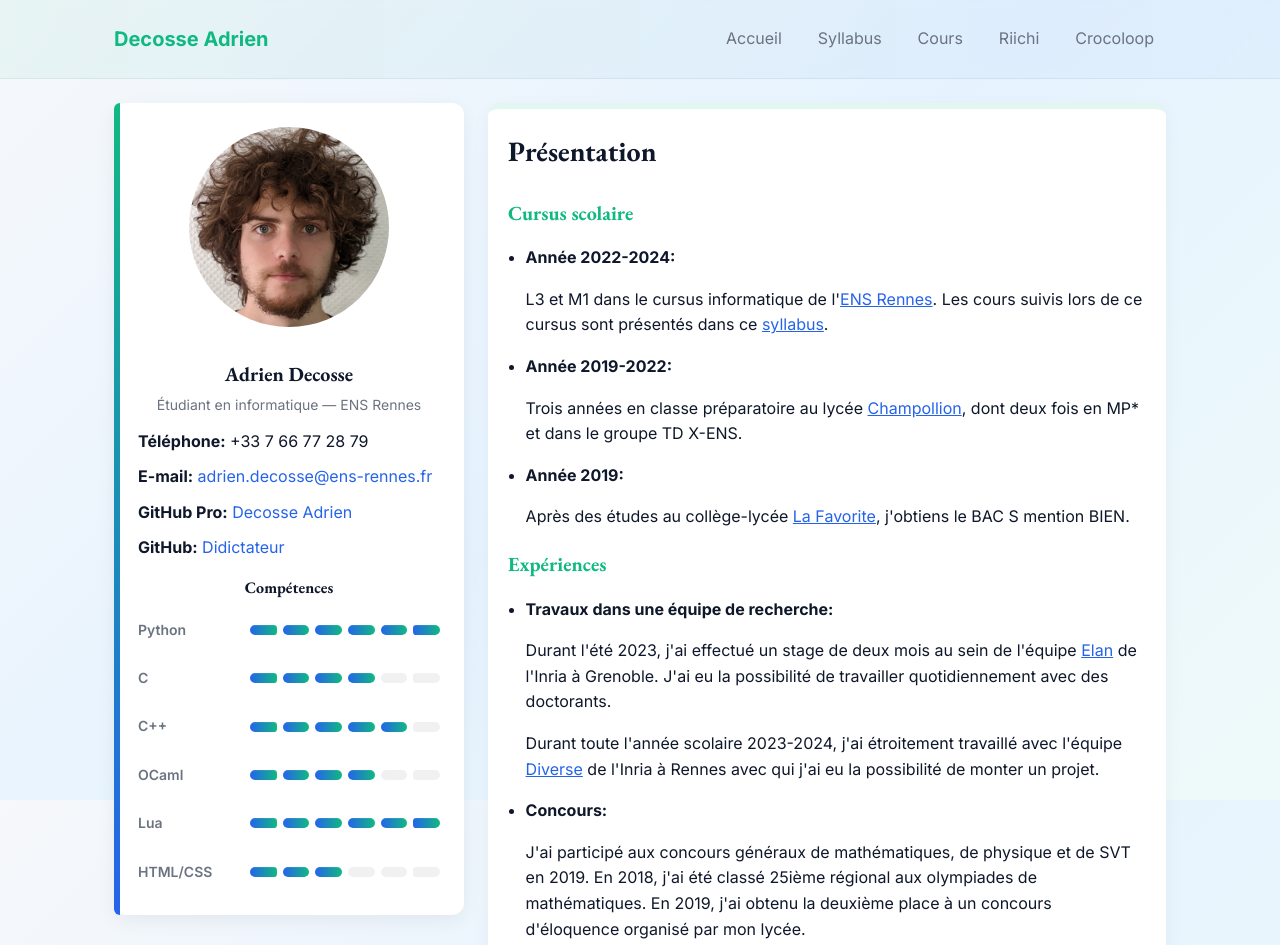
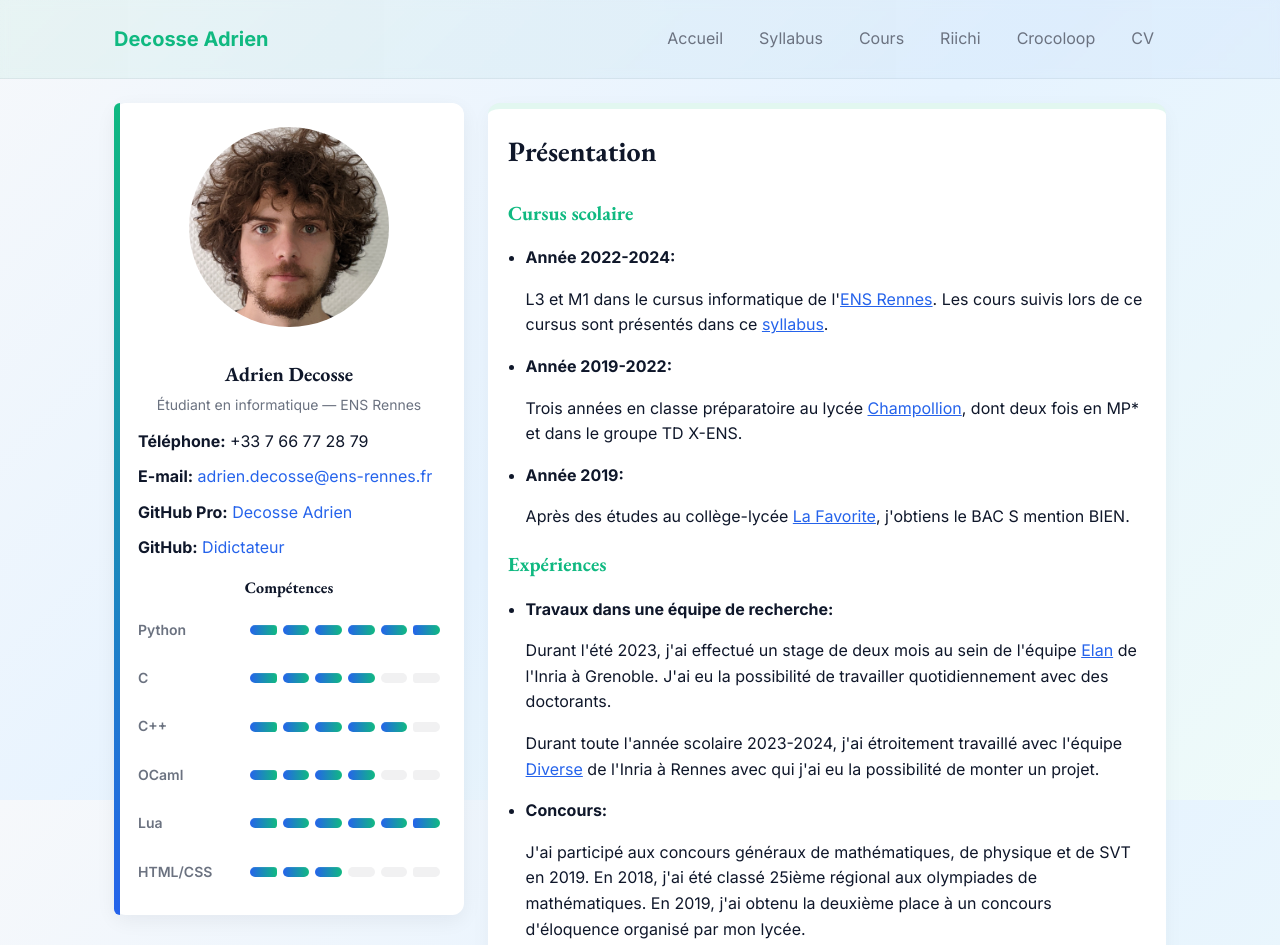
Before and after one commit to Didictateur/website, a website: page index.html in a window 1280 px wide. Shown: the top 945 px of the page. Drawn offline with nearby package versions, Linux system fonts and the light colour scheme.

Commit message:
bouton CV

```diff
--- a/index.html
+++ b/index.html
@@ -20,6 +20,8 @@
           <a href="cours/index.html">Cours</a>
           <a href="riichi.html">Riichi</a>
           <a href="croco.html">Crocoloop</a>
+          <!-- Lien direct pour télécharger le CV pré-généré -->
+          <a id="cv-download" href="Decosse_Adrien_CV.pdf" download>CV</a>
         </nav>
       </div>
     </header>
```
Also changed, not shown: 1 other file.
